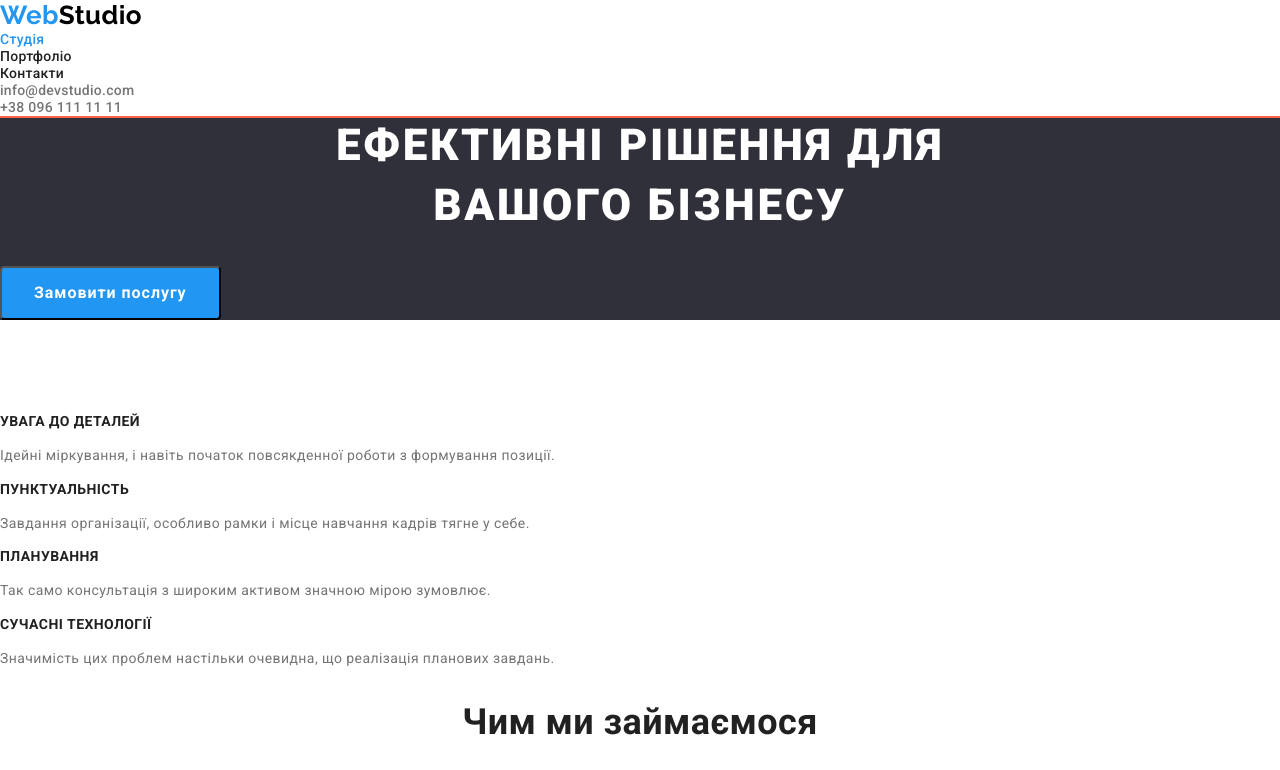
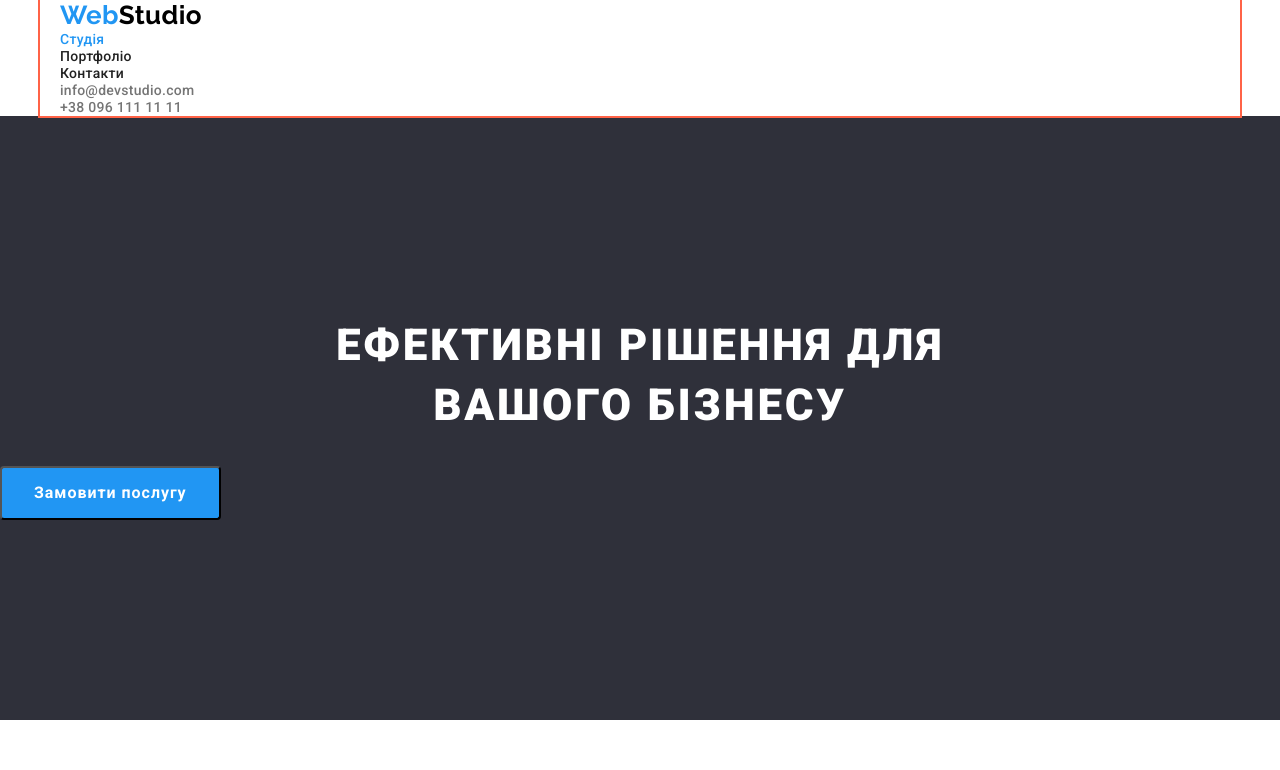
Before and after one commit to TetianaAsadova/goit-markup-hw-03, a plain HTML site: page index.html in a window 1280 px wide. Shown: the top 770 px of the page. Drawn offline with nearby package versions, Linux system fonts and the light colour scheme.

Commit message:
summary2

```diff
--- a/css/styles.css
+++ b/css/styles.css
@@ -31,6 +31,15 @@ body {
     list-style: none;
 }
 
+.container {
+    margin-left: auto;
+    margin-right: auto;
+    width: 1200px;
+    padding-left: 20px;
+    padding-right: 20px;
+    outline: 2px solid tomato;
+}
+
 /* index.html */
 /* logo */
 
@@ -46,16 +55,11 @@ body {
      color: var(--fonbut);
 }
 
-
-
 button {
     font-family: inherit;
 }
 
 /* Site nav */
-.header {
-    outline: 2px solid tomato;
-}
 
 .site-nav .link {
     color: var(--title-text-color);
@@ -92,6 +96,8 @@ button {
 /* section Hero */
 
 .hero {
+    padding-top: 200px;
+    padding-bottom: 200px;
     margin-bottom: 94px;
     background: var(--fon);
     text-align: center;
@@ -121,9 +127,14 @@ button {
 
 /* Section Benefits */
 
+.section {
+    padding-top: 94px;
+    padding-bottom: 118px;
+}
+
 .section-title {
     padding: 0;
-
+    margin-top: 0;
     margin-bottom: 10px;
     color: var(--title-text-color);
     font-weight: 700;
@@ -133,10 +144,14 @@ button {
 }
 
 .section-text {
+    margin-top: 0;
+    margin-bottom: 94px;
     line-height: 1.71;
 }
 
 .section-work {
+    margin-top: 0;
+    margin-bottom: 50px;
     color: var(--title-text-color);
     font-weight: 700;
     font-size: 36px;
@@ -146,10 +161,14 @@ button {
 
 /* Section Our team */
 .team {
+    padding-top: 94px;
+    padding-bottom: 128px;
     background: #F5F4FA;
 }
 
 .team-title {
+    margin-top: 0;
+    margin-bottom: 50px;
     color: var(--title-text-color);
     font-weight: 700;
     font-size: 36px;
@@ -209,6 +228,7 @@ button {
 
 .button-type     {
     display: inline-block;
+    margin-bottom: 56px;
     padding: 6px 22px;
     border-radius: 4px;
     min-width: 103px;
@@ -222,6 +242,7 @@ button {
 
 .button-all {
     display: inline-block;
+    margin-bottom: 56;
     padding: 6px 25px;
     width: 73px;
     border-radius: 4px;
@@ -244,10 +265,13 @@ button {
 }
 
 .underline {
+    /* padding-bottom: 20px; */
     text-decoration: none;
 }
 
 .section-title-portfolio {
+    margin-top: 0;
+    /* margin-bottom: 4px; */
     color: var(--title-text-color);
     font-weight: 700;
     font-size: 18px;
--- a/index.html
+++ b/index.html
@@ -13,6 +13,8 @@
 </head>
 
 <body>
+
+    <div class="container">
         <header class="header">
             <nav>
                 <a href="#" class="logo"><span>Web</span>Studio</a>
@@ -27,6 +29,8 @@
                 <li><a href="tel:+380961111111" class="refer">+38 096 111 11 11</a></li>
             </ul>
         </header>
+    </div>
+
 
     <main>
         <section class="hero">
@@ -36,7 +40,7 @@
             </h1>
             <button type="button" class="hero-button">Замовити послугу</button>
         </section>
-        <div>
+        <div class="container">
             <section class="section">
                 <h2 class="hidden">Наші переваги</h2>
                 <ul class="list">
@@ -60,6 +64,7 @@
             </section>
         </div>
 
+        <div class="container">
             <section class="section">
                 <h2 class="section-work">Чим ми займаємося</h2>
                 <ul class="list">
@@ -74,6 +79,9 @@
                     </li>
                 </ul>
             </section>
+        </div>
+
+        <div class="container">
             <section class="team">
                 <h2 class="team-title">Наша команда</h2>
                 <ul class="list">
@@ -99,8 +107,12 @@
                     </li>
                 </ul>
             </section>
+        </div>
+
+
     </main>
 
+    <div class="container">
         <footer class="footer-cont">
             <a href="#" class="logofoot"><span>Web</span>Studio</a>
             <address>
@@ -115,6 +127,9 @@
                 </ul>
             </address>
         </footer>
+    </div>
+
+
 </body>
 
 </html>
```
Also changed, not shown: portfolio.html (+10 -2 lines). Lines whose indentation alone changed are shown as unchanged.
